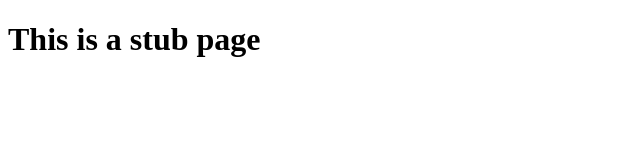
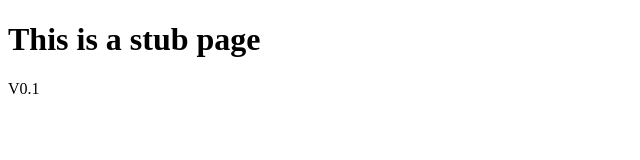
Before and after one commit to k-sed/test, a plain HTML site: page frontend/public/index.html in a window 1280 px wide. Shown: the full height of the page, 0-640 px from the left. Drawn offline with Linux system fonts and the light colour scheme.

Commit message:
test v0.1

```diff
--- a/frontend/public/index.html
+++ b/frontend/public/index.html
@@ -7,5 +7,6 @@
   </head>
   <body>
     <h1>This is a stub page</h1>
+    <div>V0.1</div>
   </body>
 </html>
```
